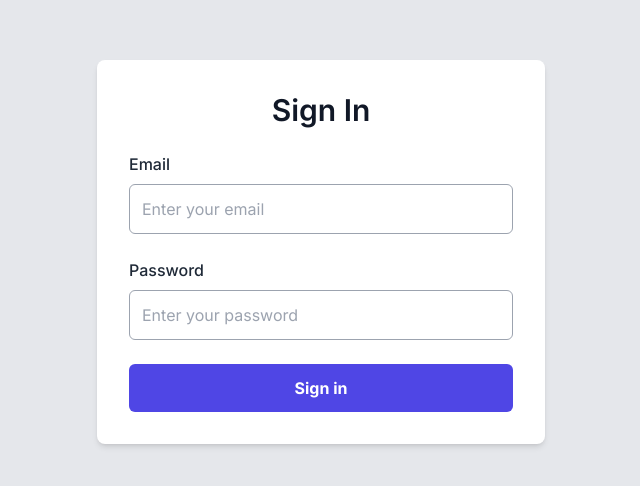
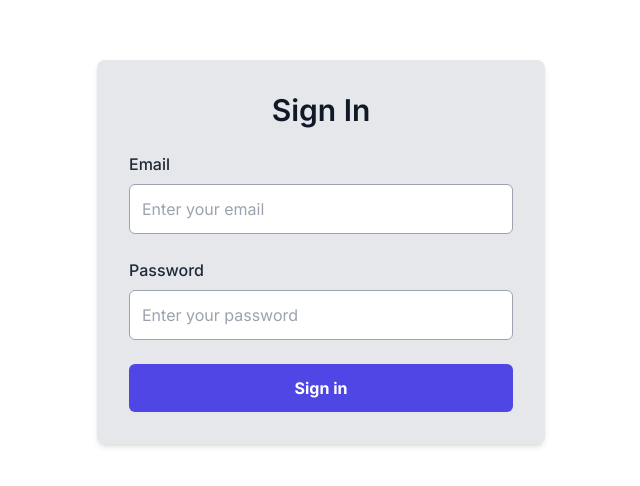
Before and after one commit to Aakash5209/EMS-frontend, a Next.js app: page /login in a window 1280 px wide. Shown: the part 148-634 px from the top of the page, without its empty margins (319-959 px from the left). Built offline with nearby package versions, Linux system fonts and the light colour scheme; no server answers.

Commit message:
resolve error

```diff
--- a/src/app/login/page.tsx
+++ b/src/app/login/page.tsx
@@ -97,8 +97,8 @@ const Signin = () => {
 
   return (
 
-    <div className="flex min-h-screen items-center justify-center bg-gray-200">
-  <div className="w-full max-w-md bg-white p-8 rounded-lg shadow-md">
+    <div className="flex min-h-screen items-center justify-center bg-white-200">
+  <div className="w-full max-w-md bg-gray-200 p-8 rounded-lg shadow-md">
     <h2 className="text-3xl font-semibold text-center mb-6 text-gray-900">
       Sign In
     </h2>
```
